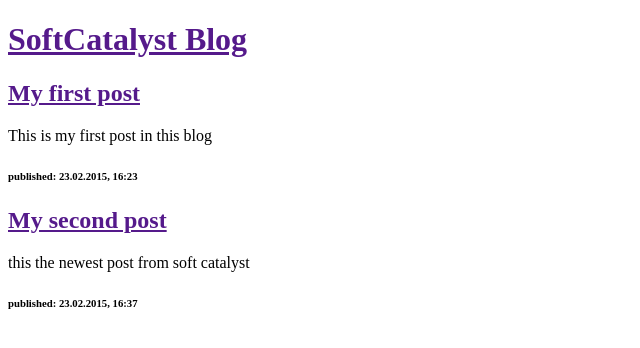
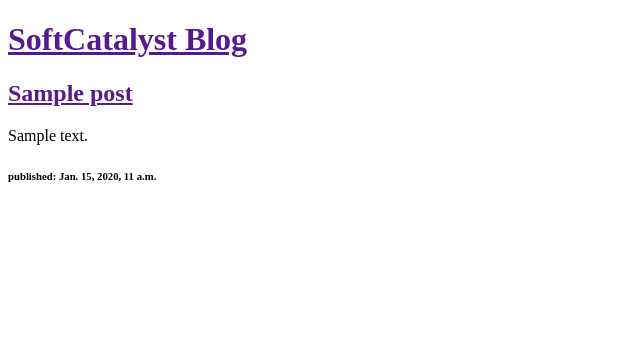
Before and after one commit to ghazi-git/BlogRepo, a Django app: template app/templates/app/post_list.html in a window 1280 px wide. Shown: the top 348 px of the page, without its empty margins (0-640 px from the left). Run offline with Django 3.2, Linux system fonts and the light colour scheme; the template is opened without the code that fills it: values that come from a table or form of the project are taken from there, others are empty; tables that the repository leaves empty hold one stand-in row (values such as "Sample post").

Commit message:
new changes

```diff
--- a/app/templates/app/post_list.html
+++ b/app/templates/app/post_list.html
@@ -11,15 +11,12 @@
         </div>
 
         <div>
-            <h2><a href="">My first post</a></h2>
-            <p>This is my first post in this blog</p>
-            <h6>published: 23.02.2015, 16:23</h6>
+            {% for post in posts %}
+                <h2><a href=""> {{post.title}} </a></h2>
+                <p>{{post.text|linebreaks}}</p>
+                <h6>published: {{post.published_date}}</h6>
+            {% endfor %}
         </div>
 
-        <div>
-            <h2><a href="">My second post</a></h2>
-            <p>this the newest post from soft catalyst</p>
-            <h6>published: 23.02.2015, 16:37</h6>
-        </div>
 </body>
 </html>
--- a/app/views.py
+++ b/app/views.py
@@ -3,6 +3,8 @@ Definition of views.
 """
 
 from django.shortcuts import render
+from .models import Post
+from django.utils import timezone
 from django.http import HttpRequest
 from django.template import RequestContext
 from datetime import datetime
@@ -49,4 +51,5 @@ def about(request):
     )
 
 def post_list(request):
-    return render(request, 'app/post_list.html', {})
+    posts = Post.objects.filter(published_date__lte=timezone.now())
+    return render(request, 'app/post_list.html', {'posts': posts})
```
